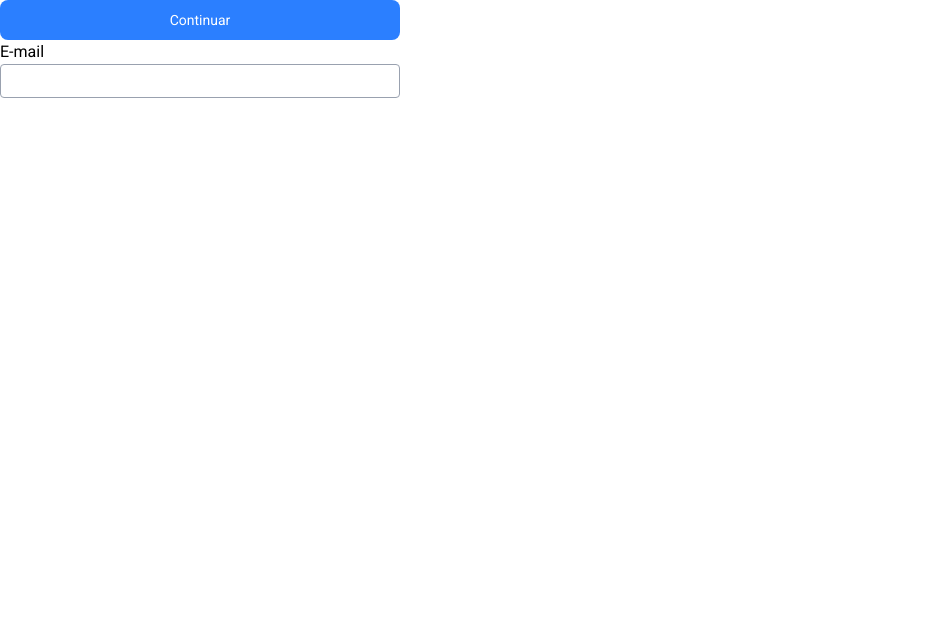
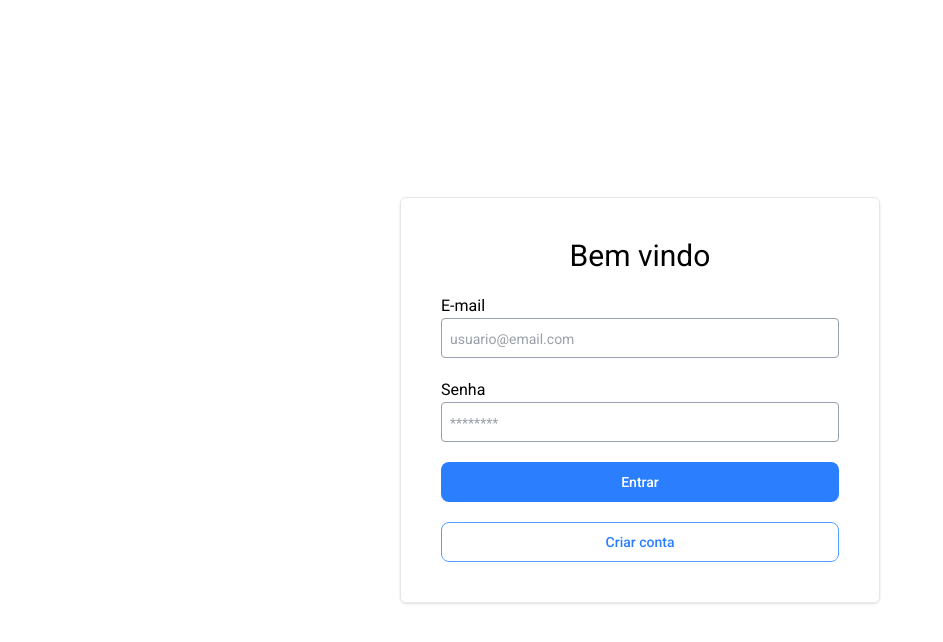
Before and after one commit to moraesrayanne/dashboard, a React (Vite) app: page / in a window 1280 px wide. Shown: the top 642 px of the page, without its empty margins (0-943 px from the left). Built offline with nearby package versions, Linux system fonts and the light colour scheme.

Commit message:
refactor: input and button components

```diff
--- a/src/App.tsx
+++ b/src/App.tsx
@@ -1,15 +1,5 @@
-import { Button } from './components/button/button'
-import { Input } from './components/input/input'
+import { Login } from './pages/login/login'
 
 export const App = () => {
-  const onClick = () => {
-    console.log('clicou')
-  }
-
-  return (
-    <div className='flex flex-col'>
-      <Button onClick={onClick}>Continuar</Button>
-      <Input label="E-mail" />
-    </div>
-  )
+  return <Login />
 }
--- a/src/components/button/button.tsx
+++ b/src/components/button/button.tsx
@@ -1,14 +1,17 @@
 interface ButtonComponentProps {
   onClick: () => void
-  variant?: 'solid' | 'outline' | 'text'
+  variant?: "solid" | "outline" | "text"
   children: string
 }
 
-export const Button = ({ onClick, variant = 'solid', children }: ButtonComponentProps) => {
+export const Button = ({ onClick, variant = "solid", children }: ButtonComponentProps) => {
+  const baseClasses =
+    "w-full h-10 rounded-lg text-sm font-medium active:scale-98 focus:outline-none focus:ring-0 transition-colors duration-200 cursor-pointer"
+
   const variants = {
-    solid: 'bg-blue-500 h-10 w-100 rounded-lg text-white text-sm hover:bg-blue-400 cursor-pointer',
-    outline: 'border-blue-400 border h-10 w-100 rounded-lg text-blue-500 font-medium text-sm cursor-pointer',
-    text: 'h-10 w-100 rounded-lg text-blue-500 font-medium text-sm hover:bg-blue-100 cursor-pointer',
+    solid: `bg-blue-500 text-white hover:bg-blue-400 ${baseClasses}`,
+    outline: `border border-blue-400 text-blue-500 hover:bg-blue-50 ${baseClasses}`,
+    text: `text-blue-500 hover:bg-blue-100 ${baseClasses}`,
   }
 
   return (
--- a/src/components/input/input.tsx
+++ b/src/components/input/input.tsx
@@ -1,12 +1,19 @@
-interface InputComponentProps {
+import { InputHTMLAttributes } from "react"
+
+interface InputComponentProps extends InputHTMLAttributes<HTMLInputElement> {
   label?: string
+  onChange: (e: React.ChangeEvent<HTMLInputElement>) => void
 }
 
-export const Input = ({ label }: InputComponentProps) => {
+export const Input = ({ label, onChange, ...props }: InputComponentProps) => {
   return (
-    <>
+    <div className="w-[100%] flex flex-col">
       {label && <label>{label}</label>}
-      <input className="border rounded-sm border-gray-400 p-1 w-100 text-gray-800" />
-    </>
+      <input
+        {...props}
+        onChange={onChange}
+        className="border rounded-sm border-gray-400 p-2 h-10 text-gray-700 focus:outline-none  focus:border-blue-500 placeholder:text-sm"
+      />
+    </div>
   )
 }
--- /dev/null
+++ b/src/pages/login/login.tsx
@@ -0,0 +1,27 @@
+import { useState } from "react"
+import { Input } from "../../components/input/input"
+import { Button } from "../../components/button/button"
+
+export const Login = () => {
+  const [email, setEmail] = useState<string>()
+  const [password, setPassword] = useState<string>()
+
+  const credentials = {
+    email,
+    password,
+  }
+
+  return (
+    <div className="h-dvh flex justify-center">
+      <div className="p-10 flex-col w-120 border shadow-sm border-gray-200 rounded-md self-center flex gap-5">
+        <span className="text-3xl text-center">Bem vindo</span>
+        <Input placeholder='usuario@email.com' label="E-mail" onChange={(e) => setEmail(e.target.value)} />
+        <Input type='password' placeholder='********' label="Senha" onChange={(e) => setPassword(e.target.value)} />
+        <Button onClick={() => console.log(credentials)}>Entrar</Button>
+        <Button variant="outline" onClick={() => console.log(credentials)}>
+          Criar conta
+        </Button>
+      </div>
+    </div>
+  )
+}
```
